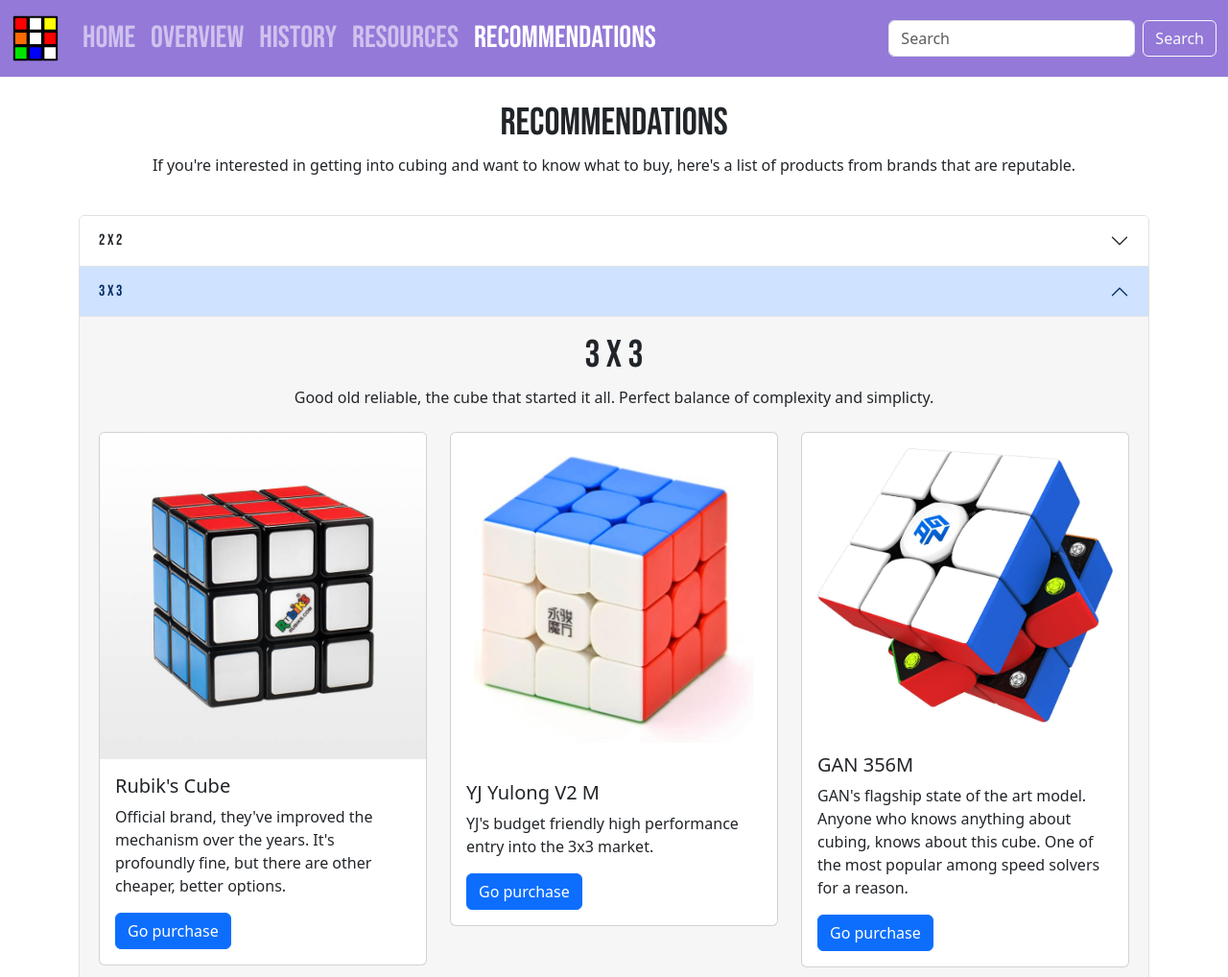
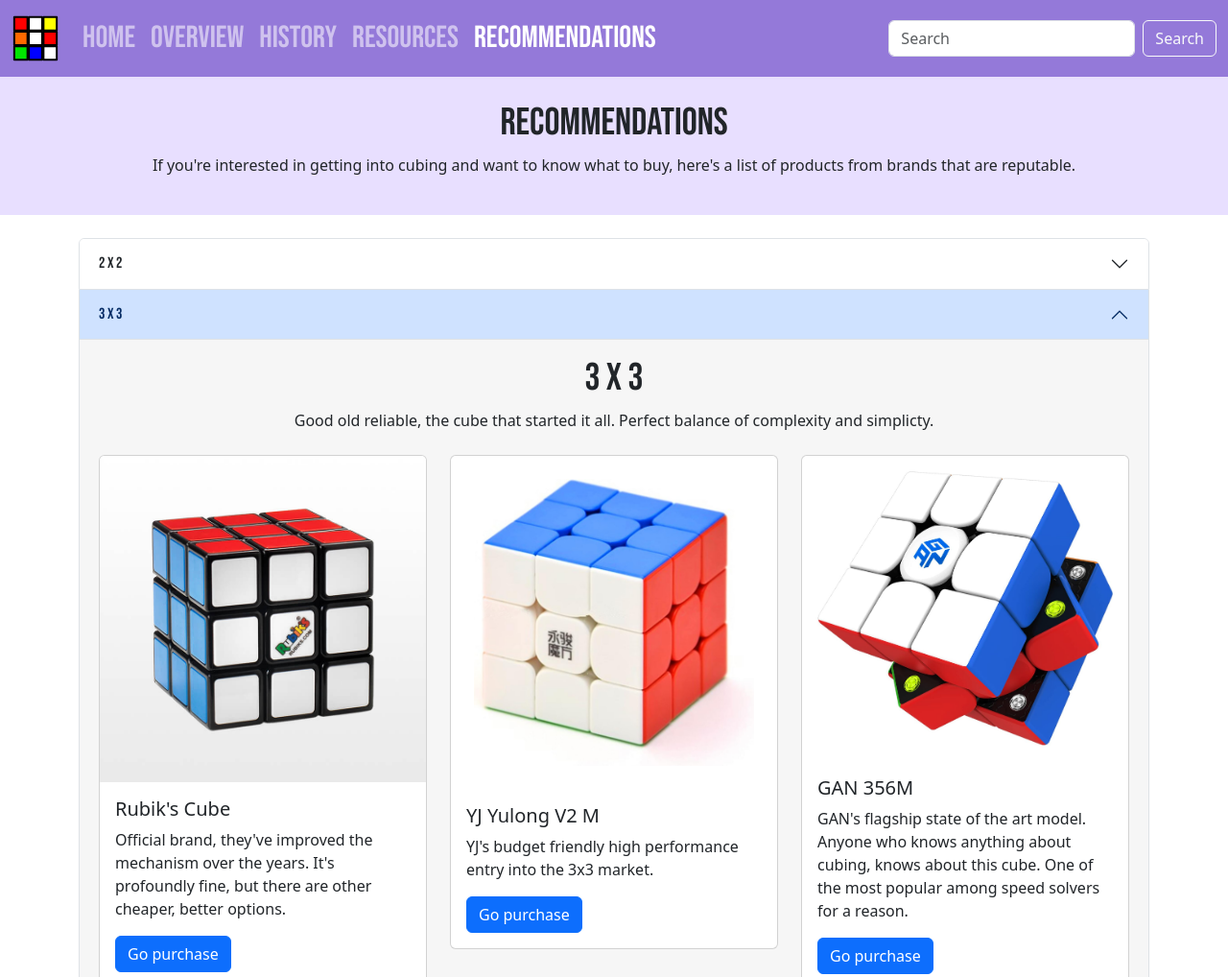
Before and after one commit to arondayo/individualProjectFinal, a plain HTML site: page recommendations.html in a window 1280 px wide. Shown: the top 1018 px of the page at 96% size. Drawn offline with nearby package versions, Linux system fonts and the light colour scheme.

Commit message:
adjusted visuals

```diff
--- a/recommendations.html
+++ b/recommendations.html
@@ -22,9 +22,9 @@
       .accordion-body{
         background-color: #f6f6f6;
       }
-      /* .card .card-img-top{
-        background-color: red;;
-      } */
+      main #head{
+        background-color: #e8dfff;
+      }
     </style>
   </head>
   <body>
@@ -65,15 +65,12 @@
     </header>
 
     <main>
-      <div class="container-fluid">
-
-      </div>
-      <div class="container">
-        <div class="py-4 text-center">
+      <div class="py-4 text-center" id="head">
         <h1>Recommendations</h1>
         <p>If you're interested in getting into cubing and want to know what to buy, here's a list of products from brands that are reputable.</p>
       </div>
-
+      <div class="container-fluid py-4">
+        <div class="container">
           <div class="accordion" id="accordionExample">
             <!-- 2x2 -->
             <div class="accordion-item">
@@ -408,6 +405,8 @@
           </div>
 
         </div>
+      </div>
+
     </main>
 
     <footer>
```
Lines whose indentation alone changed are shown as unchanged.
